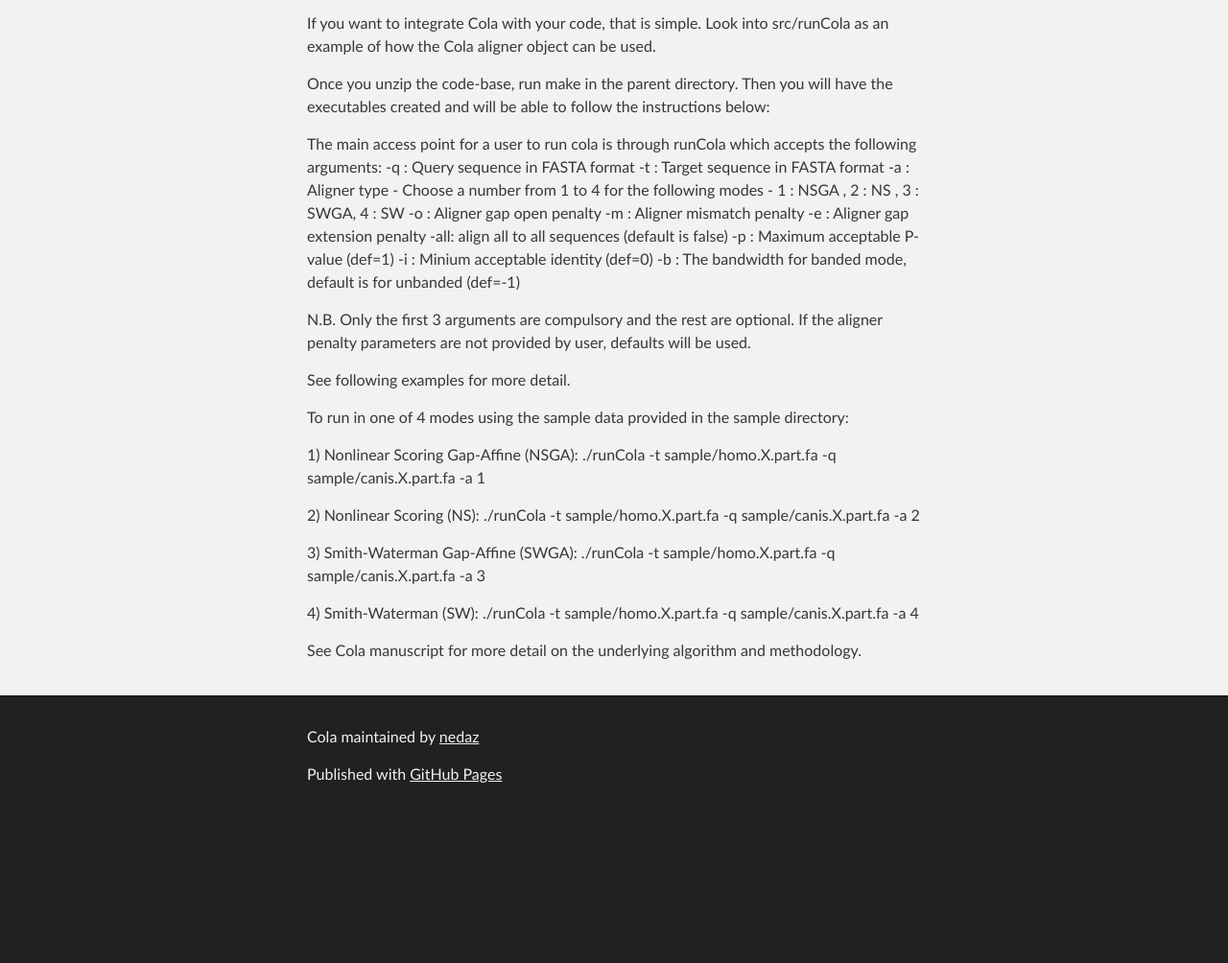
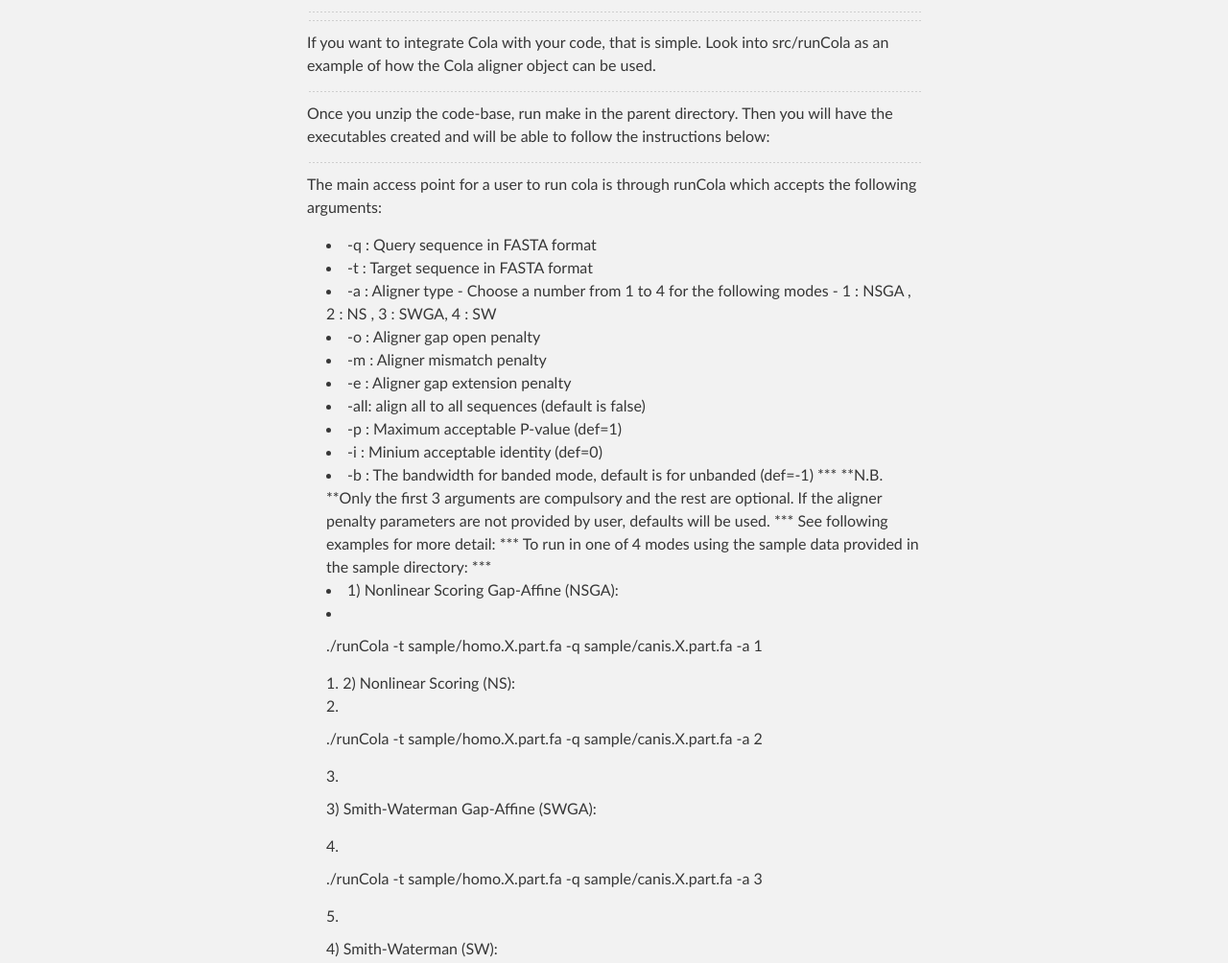
Before and after one commit to nedaz/cola, a plain HTML site: page index.html in a window 1280 px wide. Shown: the part 395-1399 px from the top of the page at 96% size. Before the commit the page ends 1249 px from the top, so only its background shows below. Drawn offline with Linux system fonts and the light colour scheme.

Commit message:
Create gh-pages branch via GitHub

```diff
--- a/index.html
+++ b/index.html
@@ -36,44 +36,54 @@ alignment algorithms, extending the Smith-Waterman and Smith-Waterman-Gap-Affine
 methods by the ability to apply a scoring function that is an arbitrary
 function of the size of consecutive nucleotide matches.</p>
 
+<hr>
+
+<hr>
+
 <p>If you want to integrate Cola with your code, that is simple. Look into src/runCola as
 an example of how the Cola aligner object can be used.</p>
+
+<hr>
 
 <p>Once you unzip the code-base, run make in the parent directory. Then you will have the
 executables created and will be able to follow the instructions below:</p>
 
-<p>The main access point for a user to run cola is through runCola which accepts the following arguments:
--q  : Query sequence in FASTA format
--t  : Target sequence in FASTA format
--a  : Aligner type - Choose a number from 1 to 4 for the following modes - 1 : NSGA , 2 : NS , 3 : SWGA, 4 : SW
--o  : Aligner gap open penalty
--m  : Aligner mismatch penalty
--e  : Aligner gap extension penalty
--all: align all to all sequences (default is false)
--p : Maximum acceptable P-value (def=1)
--i : Minium acceptable identity (def=0)
--b : The bandwidth for banded mode, default is for unbanded (def=-1)</p>
+<hr>
 
-<p>N.B. Only the first 3 arguments are compulsory and the rest are optional.
-If the aligner penalty parameters are not provided by user, defaults will be used. </p>
+<p>The main access point for a user to run cola is through runCola which accepts the following arguments:</p>
 
-<p>See following examples for more detail.</p>
+<ul>
+<li>-q  : Query sequence in FASTA format</li>
+<li>-t  : Target sequence in FASTA format</li>
+<li>-a  : Aligner type - Choose a number from 1 to 4 for the following modes - 1 : NSGA , 2 : NS , 3 : SWGA, 4 : SW </li>
+<li>-o  : Aligner gap open penalty</li>
+<li>-m  : Aligner mismatch penalty</li>
+<li>-e  : Aligner gap extension penalty</li>
+<li>-all: align all to all sequences (default is false)</li>
+<li>-p : Maximum acceptable P-value (def=1)</li>
+<li>-i : Minium acceptable identity (def=0)</li>
+<li>-b : The bandwidth for banded mode, default is for unbanded (def=-1)
+***
+**N.B. **Only the first 3 arguments are compulsory and the rest are optional.
+If the aligner penalty parameters are not provided by user, defaults will be used.
+***
+See following examples for more detail:
+***
+To run in one of 4 modes using the sample data provided in the sample directory:
+***</li>
+<li>1) Nonlinear Scoring Gap-Affine (NSGA): </li>
+<li><p>./runCola -t sample/homo.X.part.fa -q sample/canis.X.part.fa -a 1 </p></li>
+</ul>
 
-<p>To run in one of 4 modes using the sample data provided in the sample directory:</p>
-
-<p>1) Nonlinear Scoring Gap-Affine (NSGA):
-./runCola -t sample/homo.X.part.fa -q sample/canis.X.part.fa -a 1 </p>
-
-<p>2) Nonlinear Scoring (NS):
-./runCola -t sample/homo.X.part.fa -q sample/canis.X.part.fa -a 2 </p>
-
-<p>3) Smith-Waterman Gap-Affine (SWGA):
-./runCola -t sample/homo.X.part.fa -q sample/canis.X.part.fa -a 3 </p>
-
-<p>4) Smith-Waterman (SW):
-./runCola -t sample/homo.X.part.fa -q sample/canis.X.part.fa -a 4 </p>
-
-<p>See Cola manuscript for more detail on the underlying algorithm and methodology.</p>
+<ol>
+<li>2) Nonlinear Scoring (NS): </li>
+<li><p>./runCola -t sample/homo.X.part.fa -q sample/canis.X.part.fa -a 2 </p></li>
+<li><p>3) Smith-Waterman Gap-Affine (SWGA): </p></li>
+<li><p>./runCola -t sample/homo.X.part.fa -q sample/canis.X.part.fa -a 3 </p></li>
+<li><p>4) Smith-Waterman (SW): </p></li>
+<li><p>./runCola -t sample/homo.X.part.fa -q sample/canis.X.part.fa -a 4 </p></li>
+<li><p>See Cola manuscript for more detail on the underlying algorithm and methodology.</p></li>
+</ol>
       </section>
     </div>
 
```
Also changed, not shown: params.json (+1 -1 lines).
